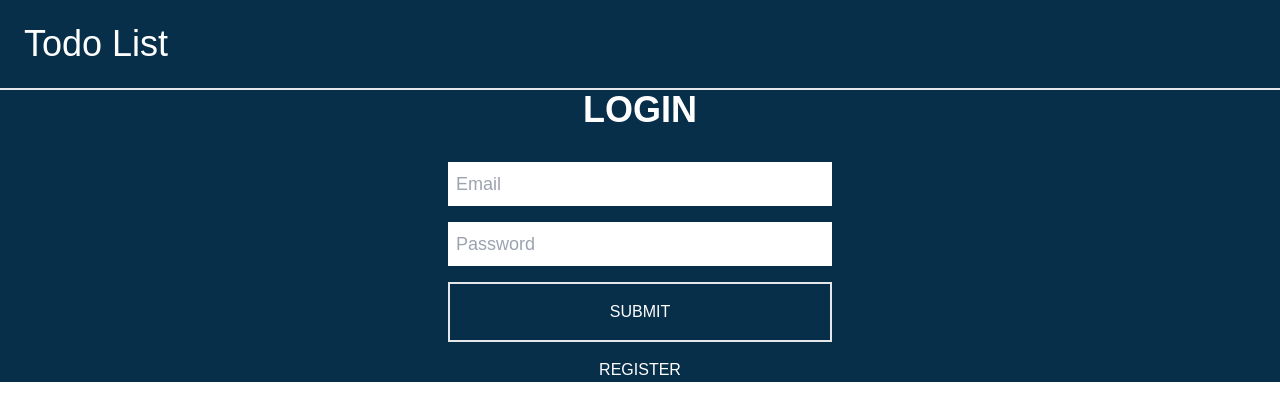
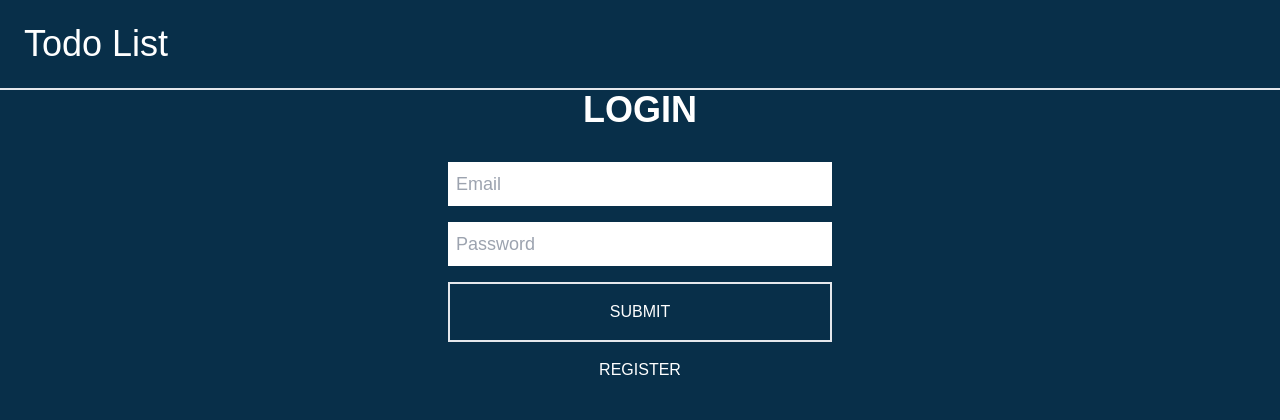
Before and after one commit to jiaweihong/next-todo-app, a Next.js app: page / in a window 1280 px wide. Shown: the top 420 px of the page. Built offline with nearby package versions, Linux system fonts and the light colour scheme; no server answers.

Commit message:
change todo index to be a uuid

```diff
--- a/package.json
+++ b/package.json
@@ -21,6 +21,7 @@
     "react": "18.2.0",
     "react-dom": "18.2.0",
     "tailwindcss": "3.3.3",
-    "typescript": "5.1.6"
+    "typescript": "5.1.6",
+    "uuid": "^9.0.0"
   }
 }
--- a/src/components/InputTodo.tsx
+++ b/src/components/InputTodo.tsx
@@ -2,6 +2,7 @@ import React, {useState} from 'react'
 import { doc, setDoc } from 'firebase/firestore'
 import { db } from '../../firebase'
 import { useAuth } from '../../context/AuthContext'
+import { v4 as uuidv4 } from 'uuid';
 
 export default function InputTodo(props) {
     let {todosRef, todos, setTodos} = props
@@ -13,7 +14,7 @@ export default function InputTodo(props) {
     async function submitTodoHandler() {
         const userRef = doc(db, 'users', currentUser.uid)
 
-        const newIndex = Object.keys(todos).length + 1
+        const newIndex = uuidv4()
 
         await setDoc(userRef, {
             'todos': {
@@ -28,10 +29,10 @@ export default function InputTodo(props) {
             [newIndex]: todo
         }
 
+        console.log(newTodos)
+
         setTodos(newTodos)
     }
-
-    console.log(todos)
 
 
     return (
--- a/src/components/Layout.tsx
+++ b/src/components/Layout.tsx
@@ -5,7 +5,7 @@ import Header from './Header';
 export default function Layout(props) {
     const {children} = props
   return (
-    <div className='flex flex-col h-100% bg-sky-950 text-white'>
+    <div className='flex flex-col min-h-screen bg-sky-950 text-white'>
         <Header/>
         <main className='flex-1'>
             {children}
--- a/src/components/TodoCard.tsx
+++ b/src/components/TodoCard.tsx
@@ -29,7 +29,6 @@ export default function TodoCard(props) {
         }, {merge: true})
 
 
-
         setIsEditting(!isEditting)
     }
 
```
Also changed, not shown: 1 other file (tests, documents, lock files or other folders).
